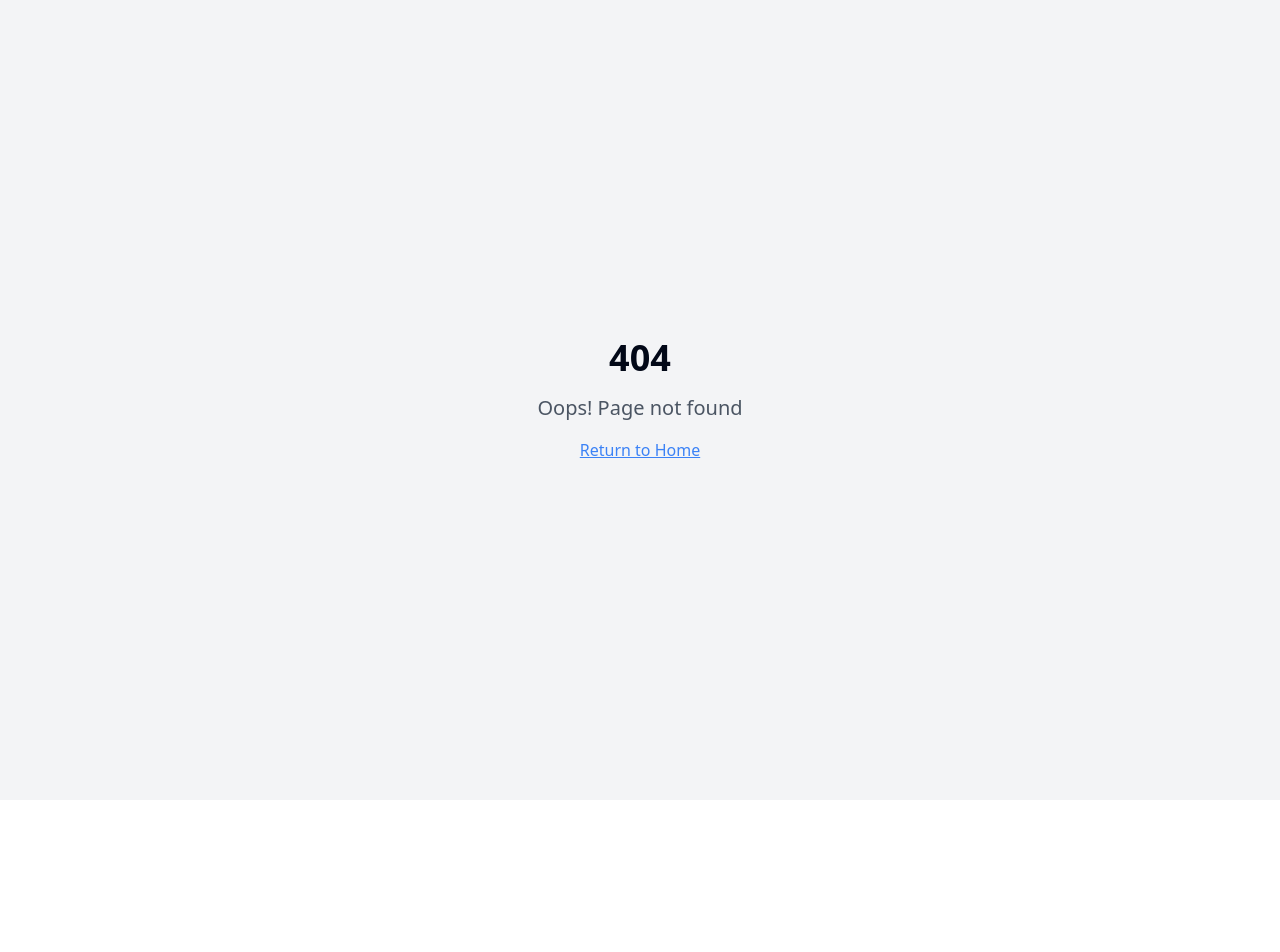
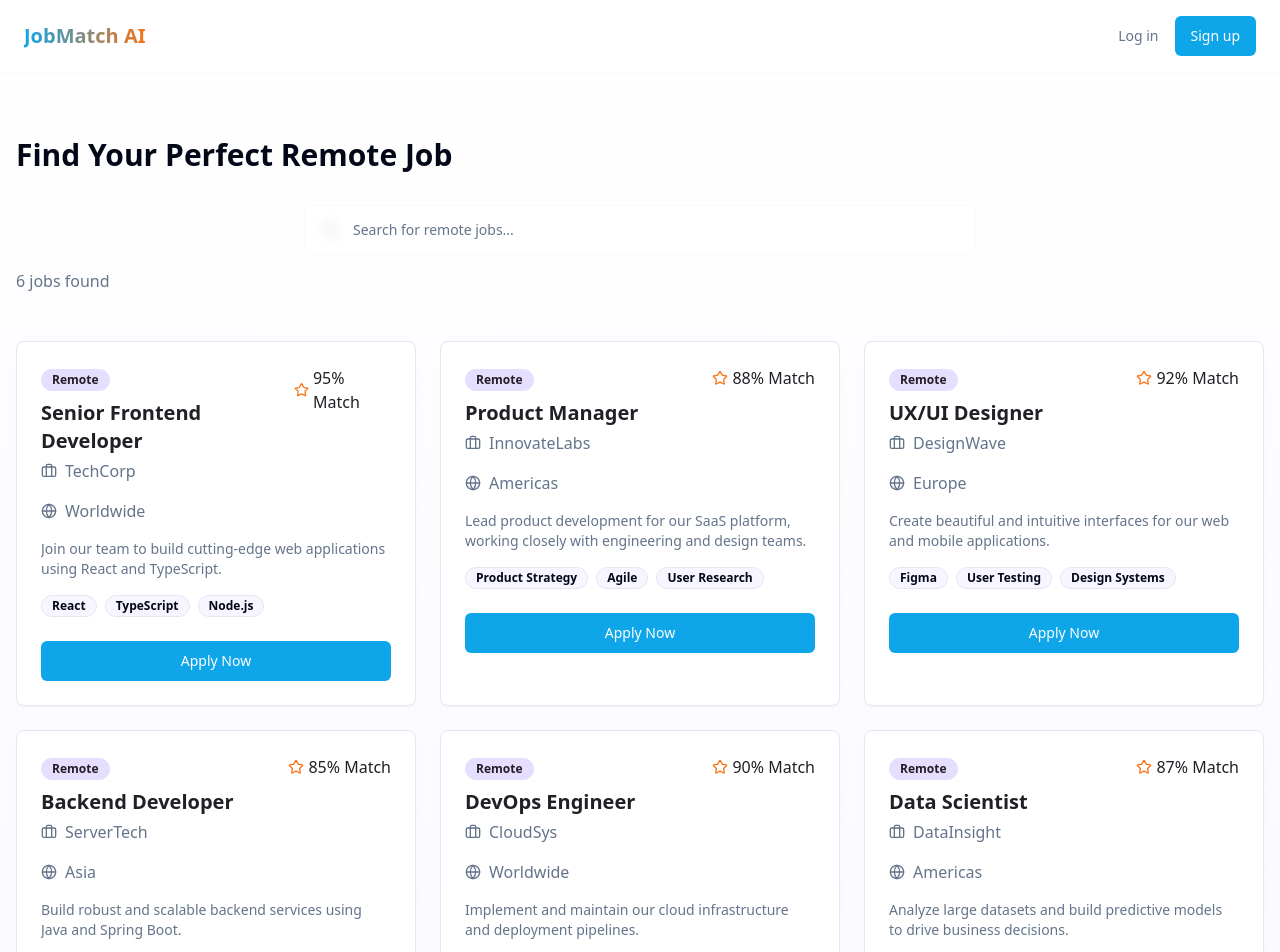
Before and after one commit to chivaraam/remote-hire-magic, a React (Vite) app: page /dashboard in a window 1280 px wide. Before the commit this address had no page. Shown: the top 952 px of the page. Before the commit the page ends 800 px from the top, so only its background shows below. Built offline with nearby package versions, Linux system fonts and the light colour scheme.

Commit message:
Add job application and search
Implements job application functionality and search feature.

```diff
--- a/src/App.tsx
+++ b/src/App.tsx
@@ -7,6 +7,7 @@ import { BrowserRouter, Routes, Route } from "react-router-dom";
 import Index from "./pages/Index";
 import Login from "./pages/Login";
 import Signup from "./pages/Signup";
+import Dashboard from "./pages/Dashboard";
 import NotFound from "./pages/NotFound";
 
 const queryClient = new QueryClient();
@@ -21,6 +22,7 @@ const App = () => (
           <Route path="/" element={<Index />} />
           <Route path="/login" element={<Login />} />
           <Route path="/signup" element={<Signup />} />
+          <Route path="/dashboard" element={<Dashboard />} />
           {/* ADD ALL CUSTOM ROUTES ABOVE THE CATCH-ALL "*" ROUTE */}
           <Route path="*" element={<NotFound />} />
         </Routes>
--- a/src/components/JobCard.tsx
+++ b/src/components/JobCard.tsx
@@ -2,17 +2,36 @@
 import React from 'react';
 import { Card } from '@/components/ui/card';
 import { Badge } from '@/components/ui/badge';
+import { Button } from '@/components/ui/button';
 import { Briefcase, Globe, Star } from 'lucide-react';
 
 interface JobCardProps {
+  id: number;
   title: string;
   company: string;
   location: string;
   matchScore: number;
   skills: string[];
+  description?: string;
+  onApply?: (id: number, title: string) => void;
 }
 
-const JobCard = ({ title, company, location, matchScore, skills }: JobCardProps) => {
+const JobCard = ({
+  id,
+  title,
+  company,
+  location,
+  matchScore,
+  skills,
+  description,
+  onApply
+}: JobCardProps) => {
+  const handleApply = () => {
+    if (onApply) {
+      onApply(id, title);
+    }
+  };
+
   return (
     <Card className="w-full p-6 hover:shadow-lg transition-shadow duration-300 animate-fade-in backdrop-blur-sm bg-card">
       <div className="flex justify-between items-start mb-4">
@@ -37,13 +56,24 @@ const JobCard = ({ title, company, location, matchScore, skills }: JobCardProps)
         <span>{location}</span>
       </div>
 
-      <div className="flex flex-wrap gap-2">
+      {description && (
+        <p className="mb-4 text-sm text-muted-foreground line-clamp-3">{description}</p>
+      )}
+
+      <div className="flex flex-wrap gap-2 mb-4">
         {skills.map((skill) => (
           <Badge key={skill} variant="outline" className="bg-secondary/30">
             {skill}
           </Badge>
         ))}
       </div>
+
+      <Button
+        onClick={handleApply}
+        className="w-full mt-2"
+      >
+        Apply Now
+      </Button>
     </Card>
   );
 };
--- a/src/components/SearchBar.tsx
+++ b/src/components/SearchBar.tsx
@@ -1,9 +1,24 @@
 
-import React from 'react';
+import React, { useState } from 'react';
 import { Search } from 'lucide-react';
 import { Input } from '@/components/ui/input';
 
-const SearchBar = () => {
+interface SearchBarProps {
+  onSearch?: (term: string) => void;
+  initialValue?: string;
+}
+
+const SearchBar = ({ onSearch, initialValue = '' }: SearchBarProps) => {
+  const [searchTerm, setSearchTerm] = useState(initialValue);
+
+  const handleChange = (e: React.ChangeEvent<HTMLInputElement>) => {
+    const value = e.target.value;
+    setSearchTerm(value);
+    if (onSearch) {
+      onSearch(value);
+    }
+  };
+
   return (
     <div className="relative w-full max-w-2xl mx-auto">
       <div className="absolute left-4 top-1/2 transform -translate-y-1/2 text-muted-foreground">
@@ -13,6 +28,8 @@ const SearchBar = () => {
         type="text"
         placeholder="Search for remote jobs..."
         className="w-full pl-12 pr-4 h-12 bg-white/80 backdrop-blur-sm border-muted"
+        value={searchTerm}
+        onChange={handleChange}
       />
     </div>
   );
--- /dev/null
+++ b/src/pages/Dashboard.tsx
@@ -0,0 +1,133 @@
+
+import React, { useState } from 'react';
+import Header from '@/components/Header';
+import SearchBar from '@/components/SearchBar';
+import JobCard from '@/components/JobCard';
+import { useToast } from "@/hooks/use-toast";
+
+// Mock jobs data (in a real app, this would come from an API)
+const allJobs = [
+  {
+    id: 1,
+    title: "Senior Frontend Developer",
+    company: "TechCorp",
+    location: "Worldwide",
+    matchScore: 95,
+    skills: ["React", "TypeScript", "Node.js"],
+    description: "Join our team to build cutting-edge web applications using React and TypeScript."
+  },
+  {
+    id: 2,
+    title: "Product Manager",
+    company: "InnovateLabs",
+    location: "Americas",
+    matchScore: 88,
+    skills: ["Product Strategy", "Agile", "User Research"],
+    description: "Lead product development for our SaaS platform, working closely with engineering and design teams."
+  },
+  {
+    id: 3,
+    title: "UX/UI Designer",
+    company: "DesignWave",
+    location: "Europe",
+    matchScore: 92,
+    skills: ["Figma", "User Testing", "Design Systems"],
+    description: "Create beautiful and intuitive interfaces for our web and mobile applications."
+  },
+  {
+    id: 4,
+    title: "Backend Developer",
+    company: "ServerTech",
+    location: "Asia",
+    matchScore: 85,
+    skills: ["Java", "Spring Boot", "AWS"],
+    description: "Build robust and scalable backend services using Java and Spring Boot."
+  },
+  {
+    id: 5,
+    title: "DevOps Engineer",
+    company: "CloudSys",
+    location: "Worldwide",
+    matchScore: 90,
+    skills: ["Kubernetes", "Docker", "CI/CD"],
+    description: "Implement and maintain our cloud infrastructure and deployment pipelines."
+  },
+  {
+    id: 6,
+    title: "Data Scientist",
+    company: "DataInsight",
+    location: "Americas",
+    matchScore: 87,
+    skills: ["Python", "Machine Learning", "SQL"],
+    description: "Analyze large datasets and build predictive models to drive business decisions."
+  },
+];
+
+const Dashboard = () => {
+  const { toast } = useToast();
+  const [searchTerm, setSearchTerm] = useState('');
+  const [filteredJobs, setFilteredJobs] = useState(allJobs);
+
+  const handleSearch = (term: string) => {
+    setSearchTerm(term);
+
+    if (!term.trim()) {
+      setFilteredJobs(allJobs);
+      return;
+    }
+
+    const lowerCaseTerm = term.toLowerCase();
+    const results = allJobs.filter(job =>
+      job.title.toLowerCase().includes(lowerCaseTerm) ||
+      job.company.toLowerCase().includes(lowerCaseTerm) ||
+      job.location.toLowerCase().includes(lowerCaseTerm) ||
+      job.skills.some(skill => skill.toLowerCase().includes(lowerCaseTerm))
+    );
+
+    setFilteredJobs(results);
+  };
+
+  const handleApply = (jobId: number, jobTitle: string) => {
+    // In a real app, this would send a request to an API
+    console.log(`Applied for job ${jobId}: ${jobTitle}`);
+
+    toast({
+      title: "Application Submitted",
+      description: `You've successfully applied for ${jobTitle}`,
+    });
+  };
+
+  return (
+    <div className="min-h-screen bg-gradient-to-b from-white to-secondary/20">
+      <Header />
+      <div className="container px-4 py-16 mx-auto">
+        <h1 className="text-3xl font-bold mb-8">Find Your Perfect Remote Job</h1>
+
+        <div className="mb-12">
+          <SearchBar onSearch={handleSearch} initialValue={searchTerm} />
+          <p className="mt-4 text-muted-foreground">
+            {filteredJobs.length} job{filteredJobs.length !== 1 ? 's' : ''} found
+          </p>
+        </div>
+
+        <div className="grid grid-cols-1 md:grid-cols-2 lg:grid-cols-3 gap-6">
+          {filteredJobs.map((job) => (
+            <JobCard
+              key={job.id}
+              id={job.id}
+              title={job.title}
+              company={job.company}
+              location={job.location}
+              matchScore={job.matchScore}
+              skills={job.skills}
+              description={job.description}
+              onApply={handleApply}
+            />
+          ))}
+        </div>
+      </div>
+    </div>
+  );
+};
+
+export default Dashboard;
--- a/src/pages/Index.tsx
+++ b/src/pages/Index.tsx
@@ -1,12 +1,14 @@
-
 import React from 'react';
+import { useNavigate } from 'react-router-dom';
 import Hero from '@/components/Hero';
 import SearchBar from '@/components/SearchBar';
 import JobCard from '@/components/JobCard';
 import Header from '@/components/Header';
+import { useToast } from "@/hooks/use-toast";
 
 const mockJobs = [
   {
+    id: 1,
     title: "Senior Frontend Developer",
     company: "TechCorp",
     location: "Worldwide",
@@ -14,6 +16,7 @@ const mockJobs = [
     skills: ["React", "TypeScript", "Node.js"],
   },
   {
+    id: 2,
     title: "Product Manager",
     company: "InnovateLabs",
     location: "Americas",
@@ -21,6 +24,7 @@ const mockJobs = [
     skills: ["Product Strategy", "Agile", "User Research"],
   },
   {
+    id: 3,
     title: "UX/UI Designer",
     company: "DesignWave",
     location: "Europe",
@@ -30,6 +34,31 @@ const mockJobs = [
 ];
 
 const Index = () => {
+  const navigate = useNavigate();
+  const { toast } = useToast();
+
+  const handleSearch = (term: string) => {
+    if (term.trim()) {
+      navigate(`/dashboard?search=${encodeURIComponent(term)}`);
+    }
+  };
+
+  const handleApply = (jobId: number, jobTitle: string) => {
+    const isAuthenticated = localStorage.getItem('isAuthenticated') === 'true';
+
+    if (!isAuthenticated) {
+      toast({
+        title: "Authentication Required",
+        description: "Please log in to apply for jobs",
+        variant: "destructive",
+      });
+      navigate('/login');
+      return;
+    }
+
+    navigate('/dashboard');
+  };
+
   return (
     <div className="min-h-screen bg-gradient-to-b from-white to-secondary/20">
       <Header />
@@ -37,18 +66,20 @@ const Index = () => {
         <Hero />
 
         <div className="mb-12">
-          <SearchBar />
+          <SearchBar onSearch={handleSearch} />
         </div>
 
         <div className="grid grid-cols-1 md:grid-cols-2 lg:grid-cols-3 gap-6">
-          {mockJobs.map((job, index) => (
+          {mockJobs.map((job) => (
             <JobCard
-              key={index}
+              key={job.id}
+              id={job.id}
               title={job.title}
               company={job.company}
               location={job.location}
               matchScore={job.matchScore}
               skills={job.skills}
+              onApply={handleApply}
             />
           ))}
         </div>
```
